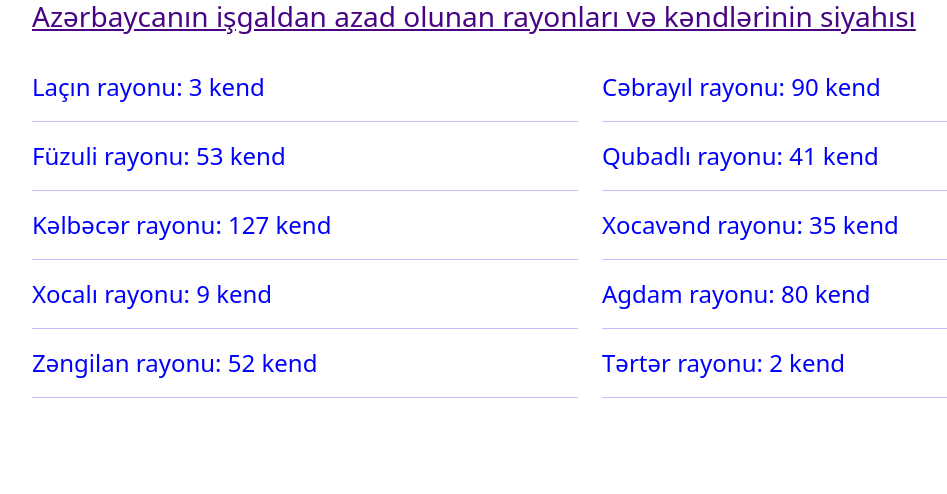
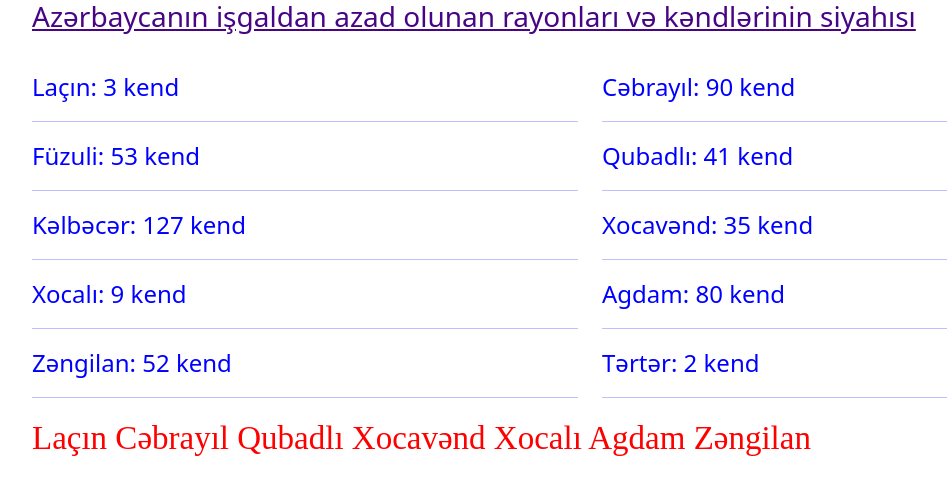
Before and after one commit to Yaqut88/Exercise, a plain HTML site: page index.html in a window 1280 px wide. Shown: the whole page, without its empty margins (50-997 px from the left). Drawn offline with nearby package versions, Linux system fonts and the light colour scheme.

Commit message:
second commit

```diff
--- a/index.html
+++ b/index.html
@@ -18,6 +18,9 @@
 
     </div>
 </div>
+<div class="container">
+  <div id="array"></div>
+</div>
 
 
 
--- a/js/app.js
+++ b/js/app.js
@@ -1,45 +1,45 @@
 let regions = [
     {
-        name: "Laçın rayonu",
+        name: "Laçın",
         villages:  3
     },
     {
-        name: "Cəbrayıl rayonu",
+        name: "Cəbrayıl",
         villages:  90
     },
     {
-        name: "Füzuli rayonu",
+        name: "Füzuli",
         villages:  53
     },
 
     {
-        name: "Qubadlı rayonu",
+        name: "Qubadlı",
         villages:  41
     },
     {
-        name: "Kəlbəcər rayonu",
+        name: "Kəlbəcər",
         villages:  127
     },
     {
-        name: "Xocavənd rayonu",
+        name: "Xocavənd",
         villages:  35
     },
     {
-        name: "Xocalı rayonu",
+        name: "Xocalı",
         villages:  9
     },
     {
-        name: "Agdam rayonu",
+        name: "Agdam",
         villages:  80
     },
     {
-        name: "Zəngilan rayonu",
+        name: "Zəngilan",
         villages:  52
     },
 
 
     {
-        name: "Tərtər rayonu",
+        name: "Tərtər",
         villages:  2
     }
 ]
@@ -54,7 +54,7 @@ rayon = document.getElementById('region');
 
 for(let i=0; i<regions.length; i++){
     rayon.innerHTML += `
-    <div class="col-lg-6">
+    <div class="col-lg-6" >
     ${regions[i].name}:   ${regions[i].villages} kend  <hr>
     </div> `
 }
@@ -64,7 +64,8 @@ console.log(rayon);
 
 
 
-
+// Ən çox kəndə sahib olan rayon adını göstərən funksiya
+//  bu funksiya tam yazılmayıb
   let maxVillage = regions[0]
 
 function findRegionMoreVillages(){
@@ -79,3 +80,49 @@ function findRegionMoreVillages(){
 
 
 findRegionMoreVillages()
+
+
+// ümumi azad edilən kənd sayını göstərən funksiya
+let regionsSum = 0
+function SumVillages(){
+    for(let i=0; i<regions.length; i++){
+         regionsSum += regions[i].villages
+    }
+    console.log(regionsSum)
+}
+
+SumVillages();
+
+
+
+
+// adinda a herfi olan rayonlarin siyahisi
+ let regionsNameWitA = [];
+ let array = document.getElementById('array');
+function regionsWithA(){
+for(let i=0; i<regions.length; i++){
+    if(regions[i].name.includes('a')){
+        console.log(regionsNameWitA += regions[i].name + " " );
+        array.innerHTML= `${regionsNameWitA}`
+        array.style.color = "red";
+        array.style.fontSize = "33px";
+        array.style.fontFamily= "Josefin-sans sans-serif"
+    }
+}
+}
+
+regionsWithA();
+
+// Azad edilən rayonlar arasında adı ən uzun olan rayonun necə kəndi olduğunu göstərən funksiya
+// bu funksiyanı tam yaza bilmədim
+let regionsLengths = "";
+
+function MostVillagesCount(){
+for(let i=0; i<regions.length; i++){
+    if(regions[i].name.length> regionsLengths ){
+        console.log(regions[i.name]+regions[i].villages)
+    }
+}
+}
+
+MostVillagesCount()
```
